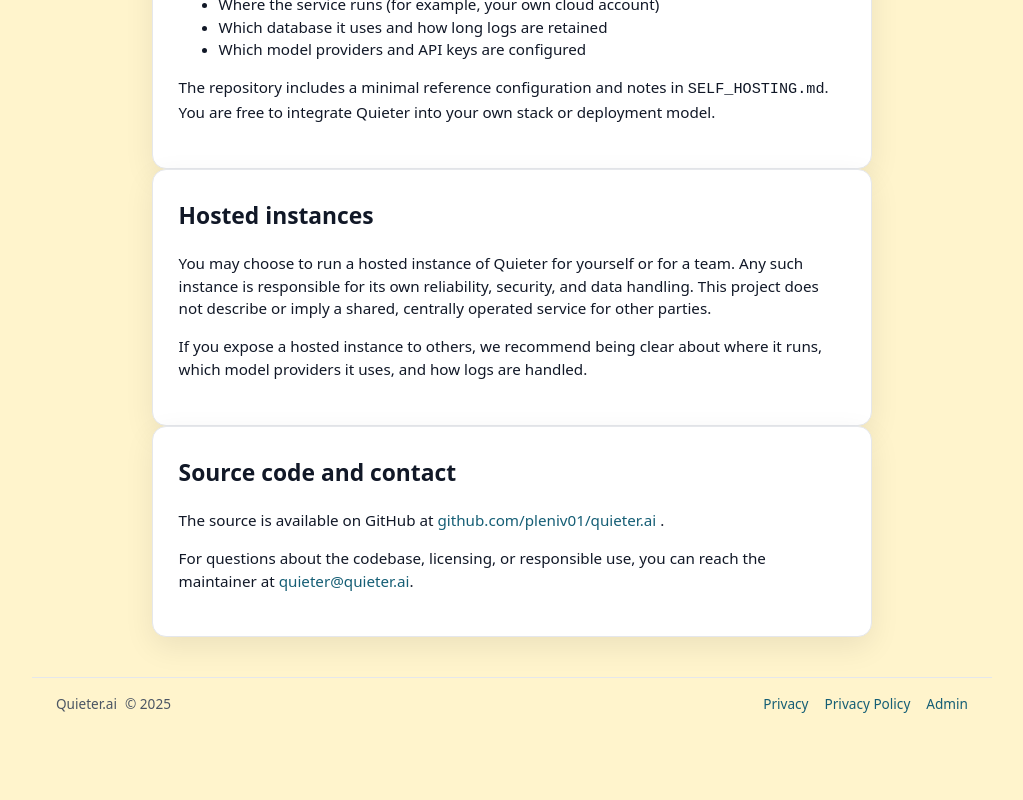
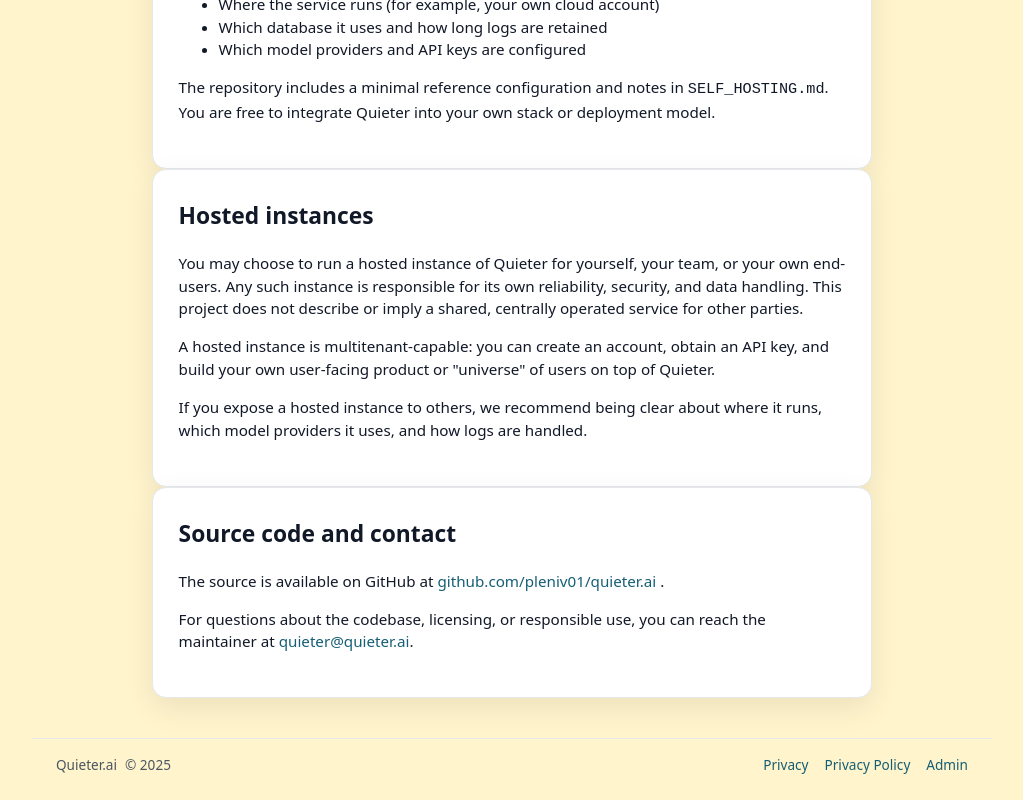
Before and after one commit to pleniv01/quieter.ai, a Vue app in the folder frontend/: page /developers in a window 1280 px wide. Shown: the part 815-1615 px from the top of the page, without its empty margins (128-1151 px from the left). Before the commit the page ends 1554 px from the top, so only its background shows below. Built offline with nearby package versions, Linux system fonts and the light colour scheme.

Commit message:
Clarify hosted multitenant usage across docs and UI
Co-Authored-By: Warp <agent@warp.dev>

```diff
--- a/frontend/src/views/Developers.vue
+++ b/frontend/src/views/Developers.vue
@@ -43,9 +43,14 @@
     <div class="card">
       <h2>Hosted instances</h2>
       <p>
-        You may choose to run a hosted instance of Quieter for yourself or for a team. Any such
-        instance is responsible for its own reliability, security, and data handling. This project
-        does not describe or imply a shared, centrally operated service for other parties.
+        You may choose to run a hosted instance of Quieter for yourself, your team, or your own
+        end-users. Any such instance is responsible for its own reliability, security, and data
+        handling. This project does not describe or imply a shared, centrally operated service for
+        other parties.
+      </p>
+      <p>
+        A hosted instance is multitenant-capable: you can create an account, obtain an API key, and
+        build your own user-facing product or "universe" of users on top of Quieter.
       </p>
       <p>
         If you expose a hosted instance to others, we recommend being clear about where it runs,
--- a/frontend/src/views/Home.vue
+++ b/frontend/src/views/Home.vue
@@ -34,9 +34,9 @@
       </li>
     </ul>
     <p class="note">
-      You can use this site to sign up for the hosted Quieter.ai service today and start routing
-      your GPT-style traffic through a privacy shield. If you prefer to run everything yourself,
-      Quieter is also open source and can be self-hosted.
+      You can use this site to sign up for the hosted Quieter.ai service today and route both your
+      own usage and your end-users’ GPT-style traffic through a privacy shield. If you prefer to run
+      everything yourself, Quieter is also open source and can be self-hosted.
     </p>
     <p class="note">
       Along the way, Quieter gives you a rough sense of what each interaction costs — per query, per
```
Also changed, not shown: 2 other files (tests, documents, lock files or other folders).
